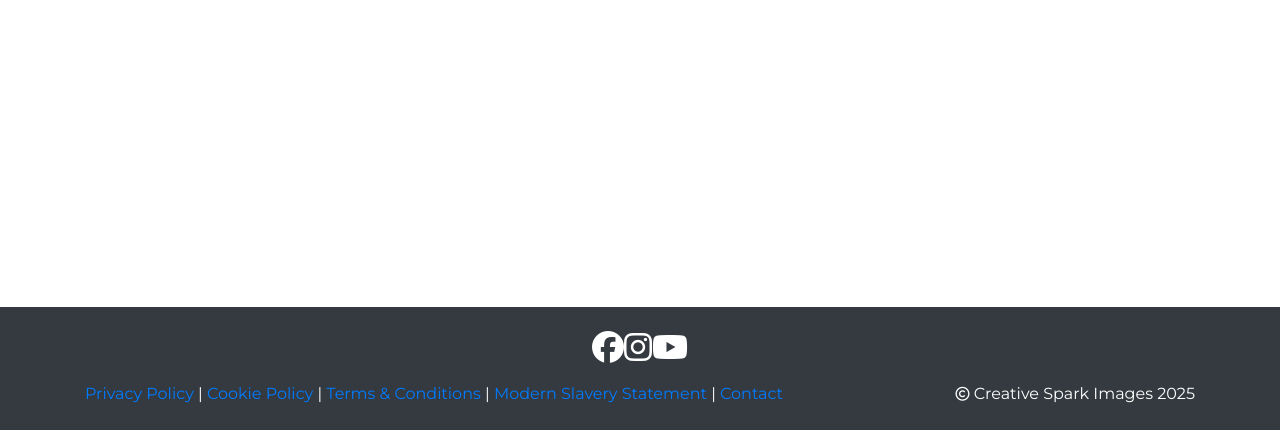
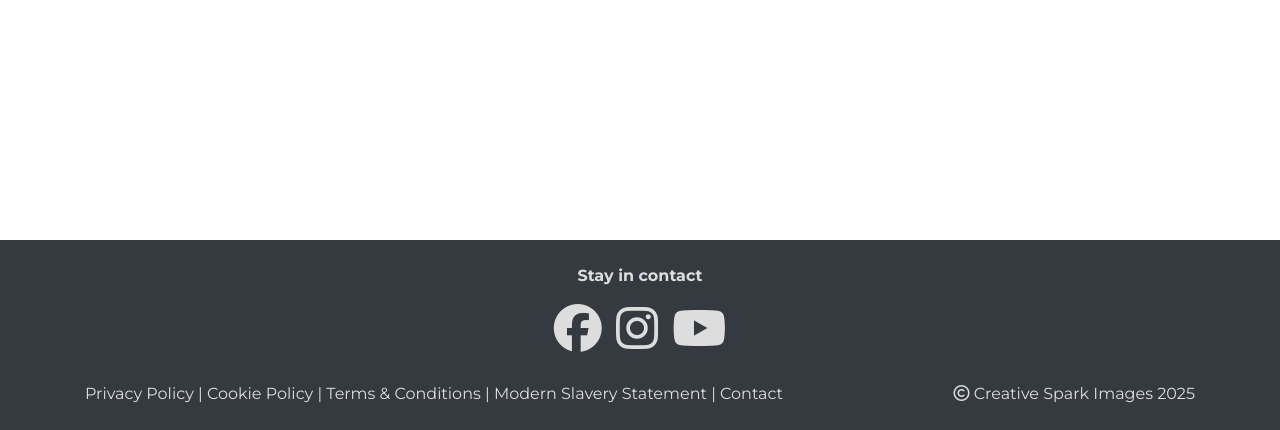
Before and after one commit to merzann/v2_creative_spark_images_photography_shop, a Django app: page / in a window 1280 px wide. Shown: the part 370-800 px from the top of the page. Run offline with Django 4.2, Linux system fonts and the light colour scheme; some libraries are stand-ins or nearby versions.

Commit message:
style: add custom styles to footer to match color scheme and overall layout

```diff
--- a/static/css/style.css
+++ b/static/css/style.css
@@ -146,17 +146,25 @@ a.dropdown-item {
 /* footer */
 footer {
     background-color: #333;
-    color: #fff;
+    color: #ddd;
     text-align: center;
     padding: 2rem;
     min-height: 100px;
     box-sizing: border-box;
 }
 
-footer i {
+footer a {
+    color: #ddd;
     text-decoration: none;
-    font-size: 14px;
-    color: #fff;
+}
+
+footer a i {
+    display: flex;
+    justify-content: center;
+    align-items: center;
+    gap: 40px;
+    margin:0 5px 30px;
+    font-size: 3rem;
 }
 
 /* Media Queries for screens from 576px */
--- a/templates/base.html
+++ b/templates/base.html
@@ -202,19 +202,20 @@
     </ul>
 
     <!-- Footer -->
-    <footer class="footer mt-auto py-4 bg-dark text-white">
+    <footer class="footer mt-auto py-4 bg-dark">
         <div class="container text-center">
 
             <!-- Social Media (Shared for Both Mobile & Desktop) -->
-            <div class="d-flex justify-content-center gap-4 mb-3">
+            <div>
+                <p><strong>Stay in contact</strong></p>
                 <a href="https://www.facebook.com" target="_blank" aria-label="Visit our Facebook page">
-                    <i class="fa-brands fa-facebook fa-2x"></i>
+                    <i class="fa-brands fa-facebook"></i>
                 </a>
                 <a href="https://www.instagram.com" target="_blank" aria-label="Visit our Instagram page">
-                    <i class="fa-brands fa-instagram fa-2x"></i>
+                    <i class="fa-brands fa-instagram"></i>
                 </a>
                 <a href="https://www.youtube.com" target="_blank" aria-label="Visit our YouTube page">
-                    <i class="fa-brands fa-youtube fa-2x"></i>
+                    <i class="fa-brands fa-youtube"></i>
                 </a>
             </div>
 
```
